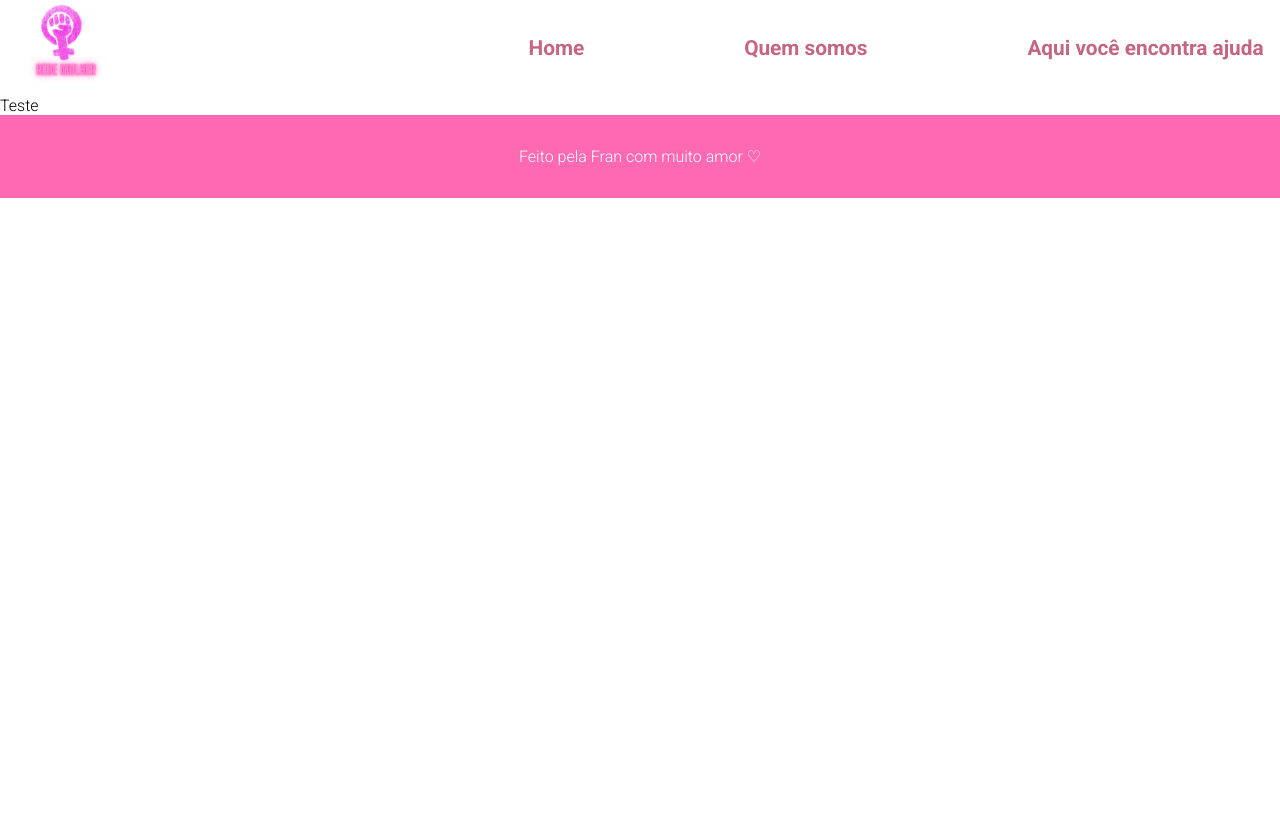
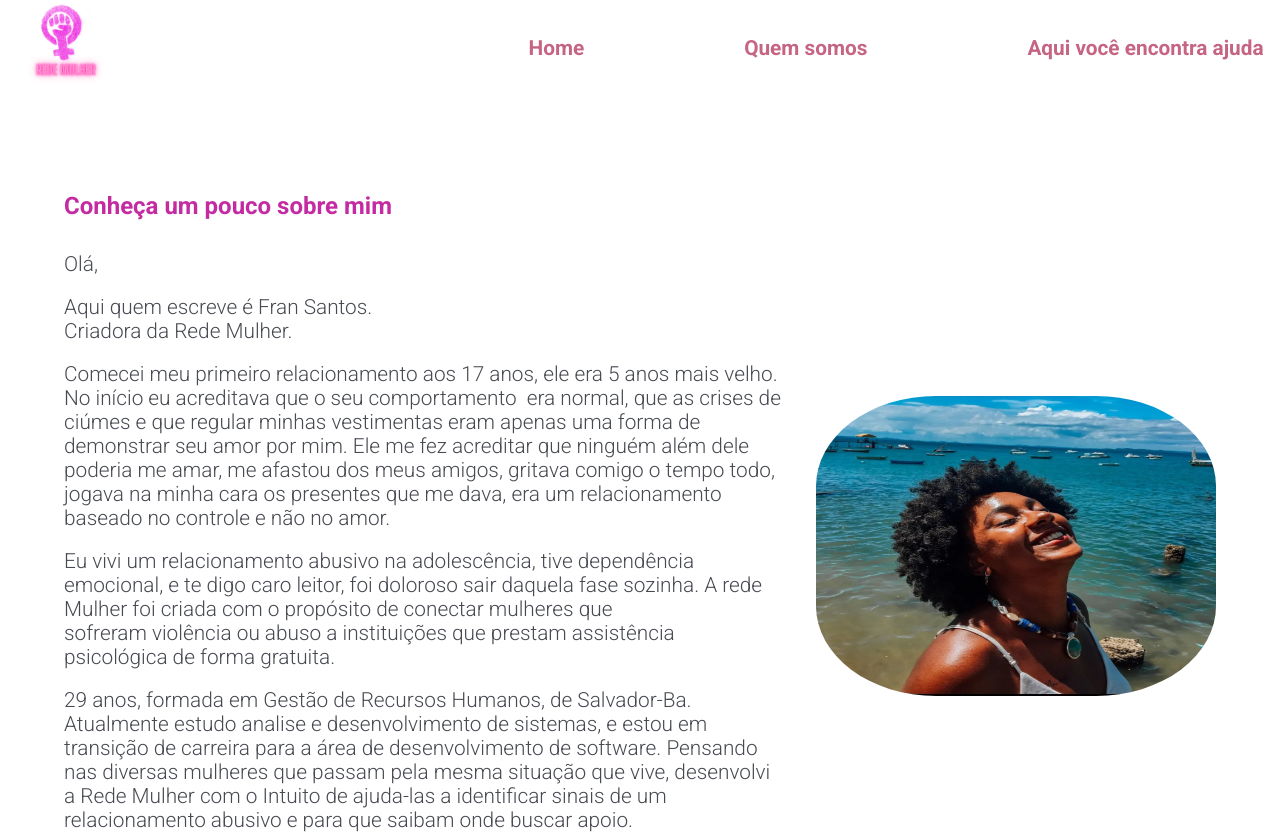
Before and after one commit to FrancieleCsantos/Rede-Mulher, a React (Vite) app in the folder projeto-final/: page /sobre in a window 1280 px wide. Shown: the top 834 px of the page. Before the commit the page ends 800 px from the top, so only its background shows below. Built offline with nearby package versions, Linux system fonts and the light colour scheme.

Commit message:
inicado pagina sobre

```diff
--- a/projeto-final/src/pagesSite/Sobre.jsx
+++ b/projeto-final/src/pagesSite/Sobre.jsx
@@ -1,6 +1,51 @@
+// import Header from "../components/Header";
+import styles from '../styles/pages/sobre.module.css'
+import Subtitle from '../components/Subtitle'
+import eu from '../assets/Minhaversao.jpeg'
+import Image from '../components/Image';
+
 function Sobre() {
-    return(
-<div>Teste</div>
+
+    return (
+        <>
+            <main className={styles.containerMainSobre}>
+                <section className={styles.containerSobre}>
+                    <div>
+                        <Subtitle content="Conheça um pouco sobre mim" />
+                        <p className={styles.containerSobreTexHello}>Olá,</p><br />
+                        <p className={styles.containerSobreTex}> Aqui quem escreve é Fran Santos.
+                            <br />
+                            Criadora da Rede Mulher.
+                        </p><br />
+
+                        <p className={styles.containerSobreTex}>Comecei meu primeiro relacionamento aos 17 anos, ele era 5 anos mais velho. No início eu acreditava
+                            que o seu comportamento  era normal, que as crises de ciúmes e que regular
+                            minhas vestimentas eram apenas uma forma de demonstrar seu amor por mim.
+                            Ele me fez acreditar que ninguém além dele poderia me amar, me afastou dos meus amigos,
+                            gritava comigo o tempo todo, jogava na minha cara os presentes que me dava, era um
+                            relacionamento baseado no controle e não no amor.
+                        </p><br />
+                        <p className={styles.containerSobreTex}>
+                            Eu vivi um relacionamento abusivo na adolescência, tive dependência
+                            emocional, e te digo caro leitor, foi doloroso sair daquela fase
+                            sozinha. A rede Mulher foi criada com o propósito de conectar mulheres que sofreram violência
+                            ou abuso a instituições que prestam assistência psicológica de forma gratuita.
+                        </p><br />
+                        <p className={styles.containerSobreTex}>
+                            29 anos, formada em Gestão de Recursos Humanos, de Salvador-Ba.
+                            Atualmente estudo analise e desenvolvimento de sistemas,
+                            e estou em transição de carreira para a área de desenvolvimento
+                            de software. Pensando nas diversas mulheres que passam pela mesma situação que vive,
+                            desenvolvi a Rede Mulher com o Intuito de ajuda-las a identificar sinais de um
+                            relacionamento abusivo e para que saibam onde buscar apoio.
+                        </p>
+                    </div>
+                    <div className={styles.containerSobreImg}>
+                        <Image img={eu} altText="Foto da autora, mulher sorrindo com o rosto virado para o céu amirando a natureza" />
+                    </div>
+                </section>
+            </main>
+        </>
     )
 }
 
--- /dev/null
+++ b/projeto-final/src/styles/pages/sobre.module.css
@@ -0,0 +1,38 @@
+.containerSobre {
+    margin: 4rem;
+}
+
+.containerMainSobre {
+    display: flex;
+    justify-content: center;
+}
+
+.containerSobre {
+    display: flex;
+    justify-content: center;
+    align-items: center;
+}
+
+.containerSobreSubtitle {
+    margin-bottom: 2rem;
+}
+
+.containerSobreTexHello {
+    margin-top: 2rem;
+}
+
+.containerSobreTex,
+.containerSobreTexHello {
+    font-size: 1.3rem;
+    color: #474a51;
+}
+
+.containerSobreImg img {
+    display: flex;
+    justify-content: center;
+    align-items: center;
+    width: 400px;
+margin-top: 100px;
+    height: 300px;
+    border-radius: 30%;
+}
```
Also changed, not shown: projeto-final/src/assets/Minhaversao.jpeg (added).
